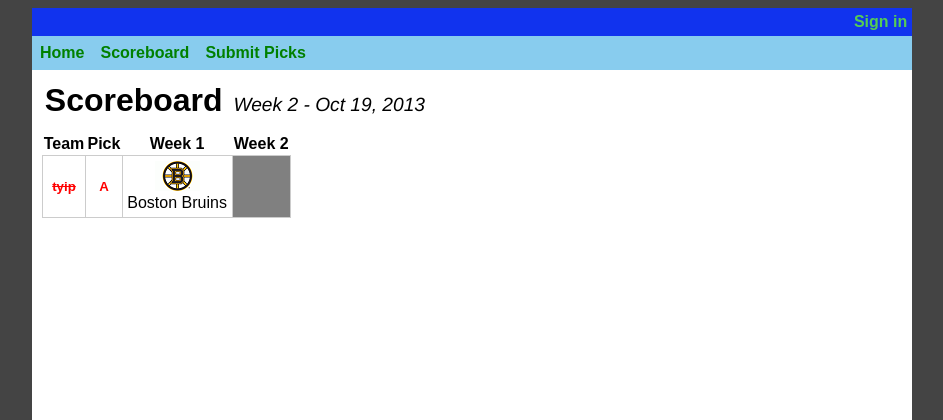
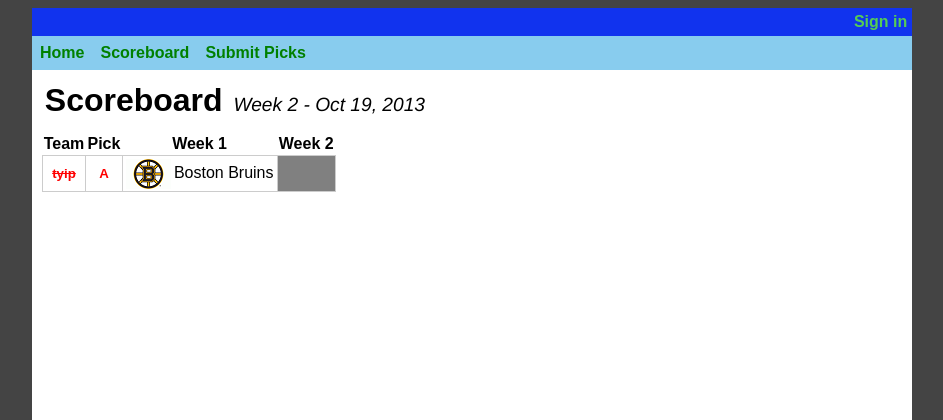
Before and after one commit to tsyip88/nhlloserpool, a Django app: page /matchups/ in a window 1280 px wide. Shown: the top 420 px of the page, without its empty margins (168-1111 px from the left). Run offline with Django 3.2, Linux system fonts and the light colour scheme; data comes from the database, SQL or seed files in the repository; tables that the repository leaves empty hold one stand-in row (values such as "Sample post").

Commit message:
Picks are now all on a single line

```diff
--- a/loserpool/static/base.css
+++ b/loserpool/static/base.css
@@ -20,6 +20,22 @@ h3 {
 
 .eliminated_set {
 	color:red;
+}
+
+#content .pick_cell {
+	padding:0;
+}
+
+.team_icon img{
+	float:left;
+	vertical-align:middle;
+}
+.team_icon p{
+	line-height:30px;
+	display:inline;
+}
+.team_icon_text{
+	display:inline;
 }
 
 .eliminated_pick {
--- a/matchups/templates/scoreboard.html
+++ b/matchups/templates/scoreboard.html
@@ -29,7 +29,13 @@
 		{% if pick.pick_set.user != user and pick.week_number = selected_week and hide_other_team_picks_for_current_week and not is_admin %}
 			<td></td>
 		{% else %}
-		<td{% if pick.is_winning_pick %} class="winning_pick"{% endif %}><div class="team_icon"><img src="{{STATIC_URL}}{{pick.selected_team.image_location}}"/><p>{{pick.selected_team}}</p></div></td>
+		<td class="pick_cell">
+		<div class="team_icon">
+		<img src="{{STATIC_URL}}{{pick.selected_team.image_location}}"/>
+		<p>
+		{{pick.selected_team}}
+		</p>
+		</div></td>
 		{% endif %}
 		{% endfor %}
 		{% for week_num in current_week|subtract:pick_set.pick_set.count|get_range %}
```
